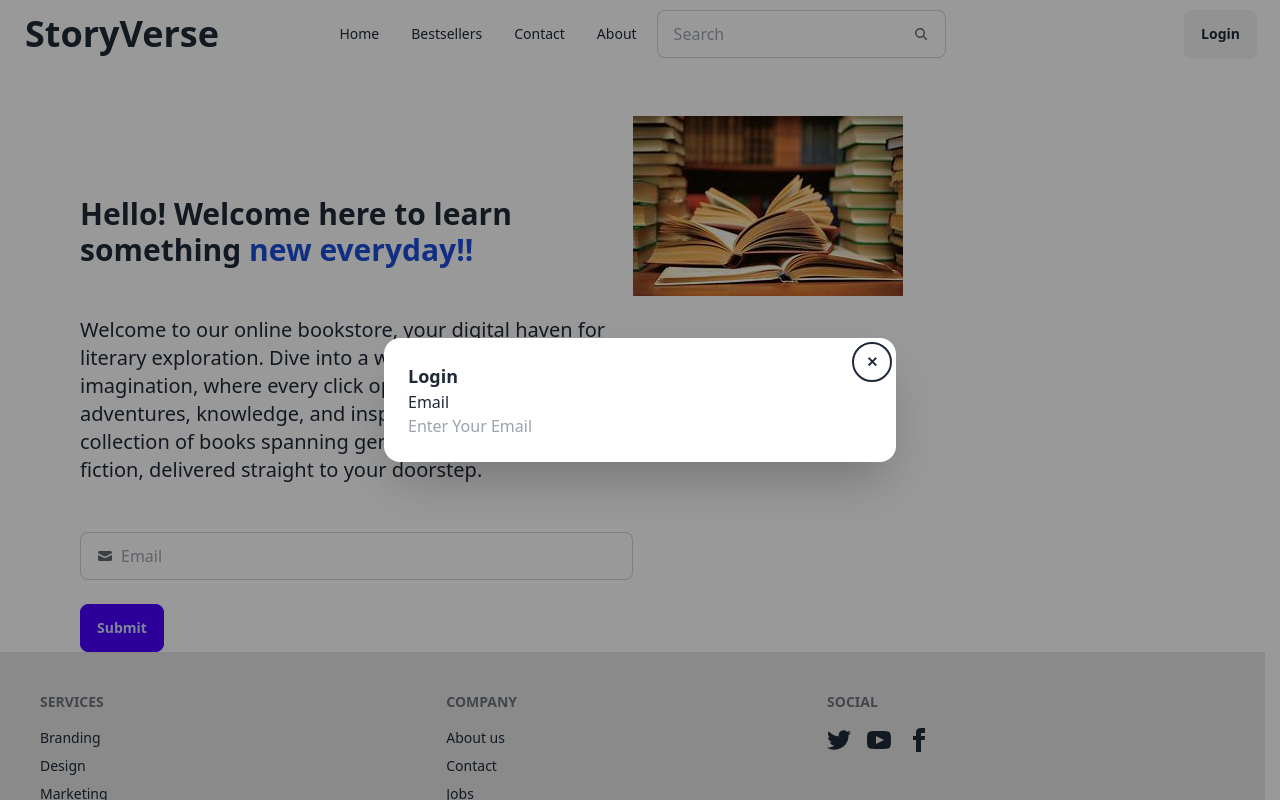
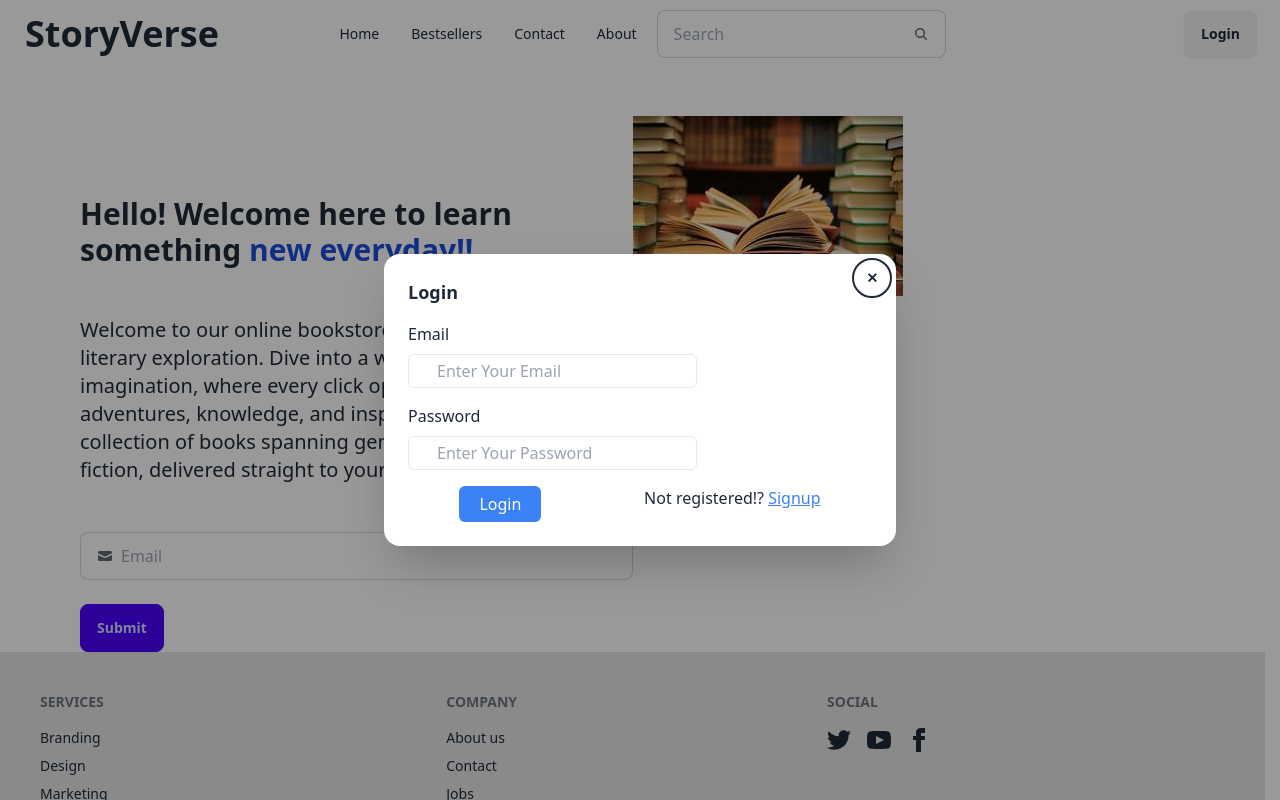
Before and after one commit to sinchan7/StoryVerse, a React (Vite) app in the folder frontend/: page / in a window 1280 px wide. Both pictures are taken after a click on the link "Login". Shown: the top 800 px of the page. Built offline with nearby package versions, Linux system fonts and the light colour scheme.

Commit message:
added signup

```diff
--- a/frontend/components/Login.jsx
+++ b/frontend/components/Login.jsx
@@ -10,10 +10,22 @@ function Login() {
       <button className="btn btn-sm btn-circle btn-ghost absolute right-2 top-2">✕</button>
     </form>
     <h3 className="font-bold text-lg">Login</h3>
-    <div>
+    <div className='mt-4 space-y-2'>
         <span>Email</span>
         <br/>
-        <input type='email' placeholder='Enter Your Email' className=''/>
+        <input type='email' placeholder='Enter Your Email' className='w-00 px-7 py-1 border rounded-md outline-none'/>
+    </div>
+    {/*Password*/}
+    <div className='mt-4 space-y-2'>
+        <span>Password</span>
+        <br/>
+        <input type='password' placeholder='Enter Your Password' className='w-00 px-7 py-1 border rounded-md outline-none'/>
+    </div>
+    {/*Button*/}
+    <div className='flex justify-around mt-4'>
+      <button className='bg-blue-500 text-white rounded-md px-5 py-1.5 hover:bg-blue-700 duration-200'>Login</button>
+        <p>Not registered!? <span className='underline text-blue-500 cursor-pointer'>Signup</span></p>
+
     </div>
       </div>
      </dialog>
--- /dev/null
+++ b/frontend/components/Signup.jsx
@@ -0,0 +1,9 @@
+import React from 'react'
+
+function Signup() {
+  return (
+    <div>Signup</div>
+  )
+}
+
+export default Signup
```
